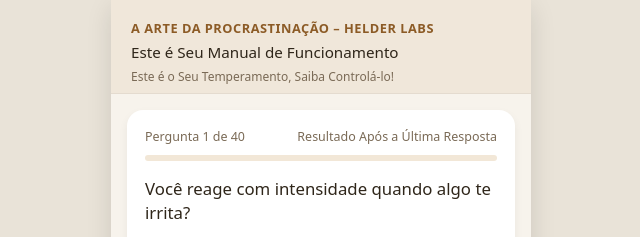
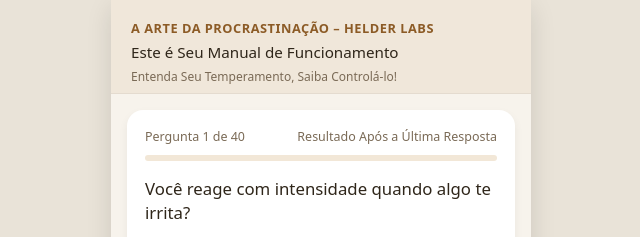
Before and after one commit to helderlabs-star/Conhe-a-seu-temperamento-com-Helder-Labs, a plain HTML site: page index.html in a window 1280 px wide. Shown: the top 237 px of the page, 319-959 px from the left. Drawn offline with Linux system fonts and the light colour scheme.

Commit message:
Update index.html

```diff
--- a/index.html
+++ b/index.html
@@ -15,7 +15,7 @@
         <span class="brand-title">A Arte da Procrastinação – Helder Labs</span>
         <span class="brand-subtitle">Este é Seu Manual de Funcionamento</span>
       </div>
-      <div class="book-tag">Este é o Seu Temperamento, Saiba Controlá-lo!</div>
+      <div class="book-tag">Entenda Seu Temperamento, Saiba Controlá-lo!</div>
     </header>
 
     <main class="app-main">
```
